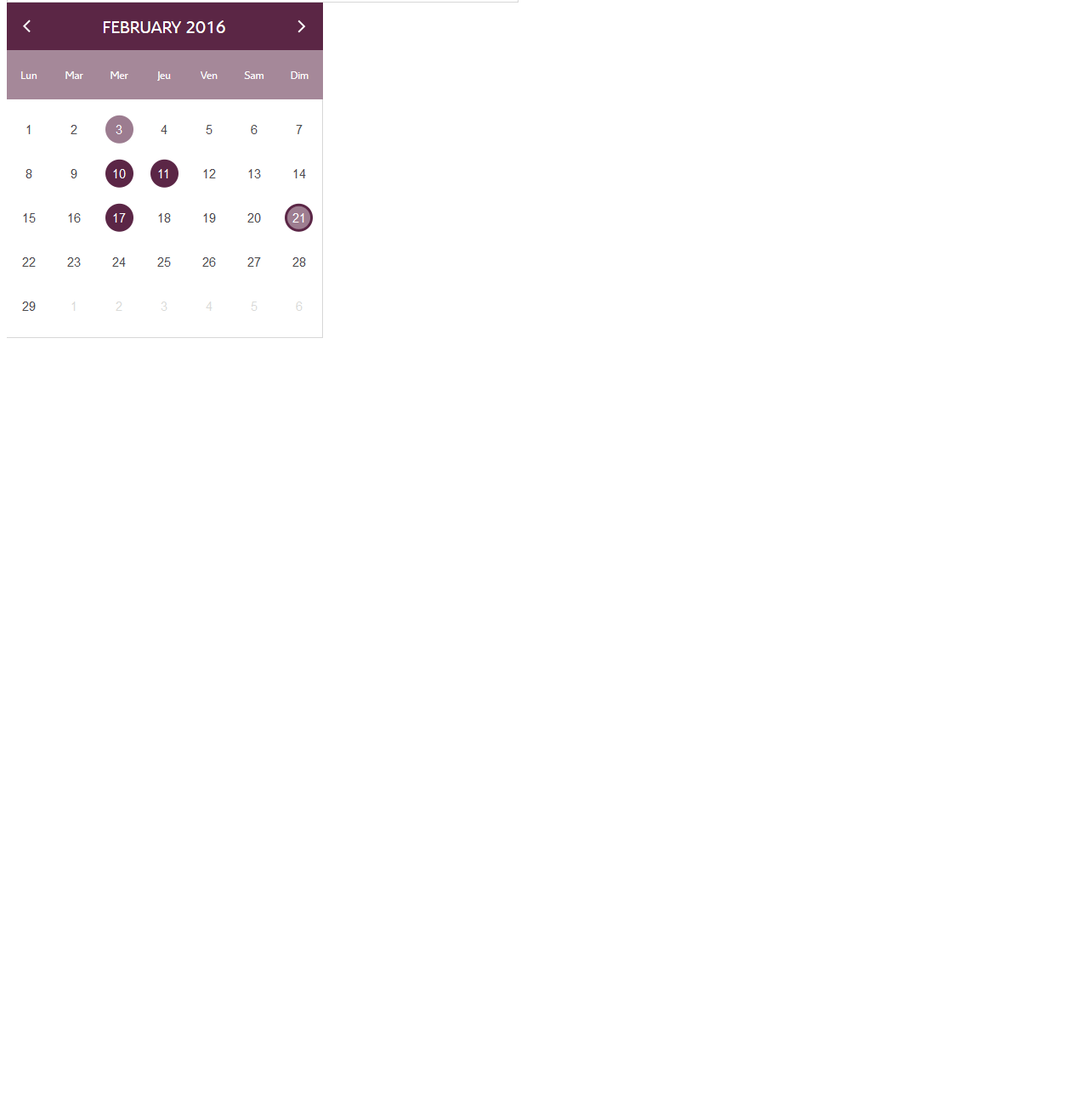
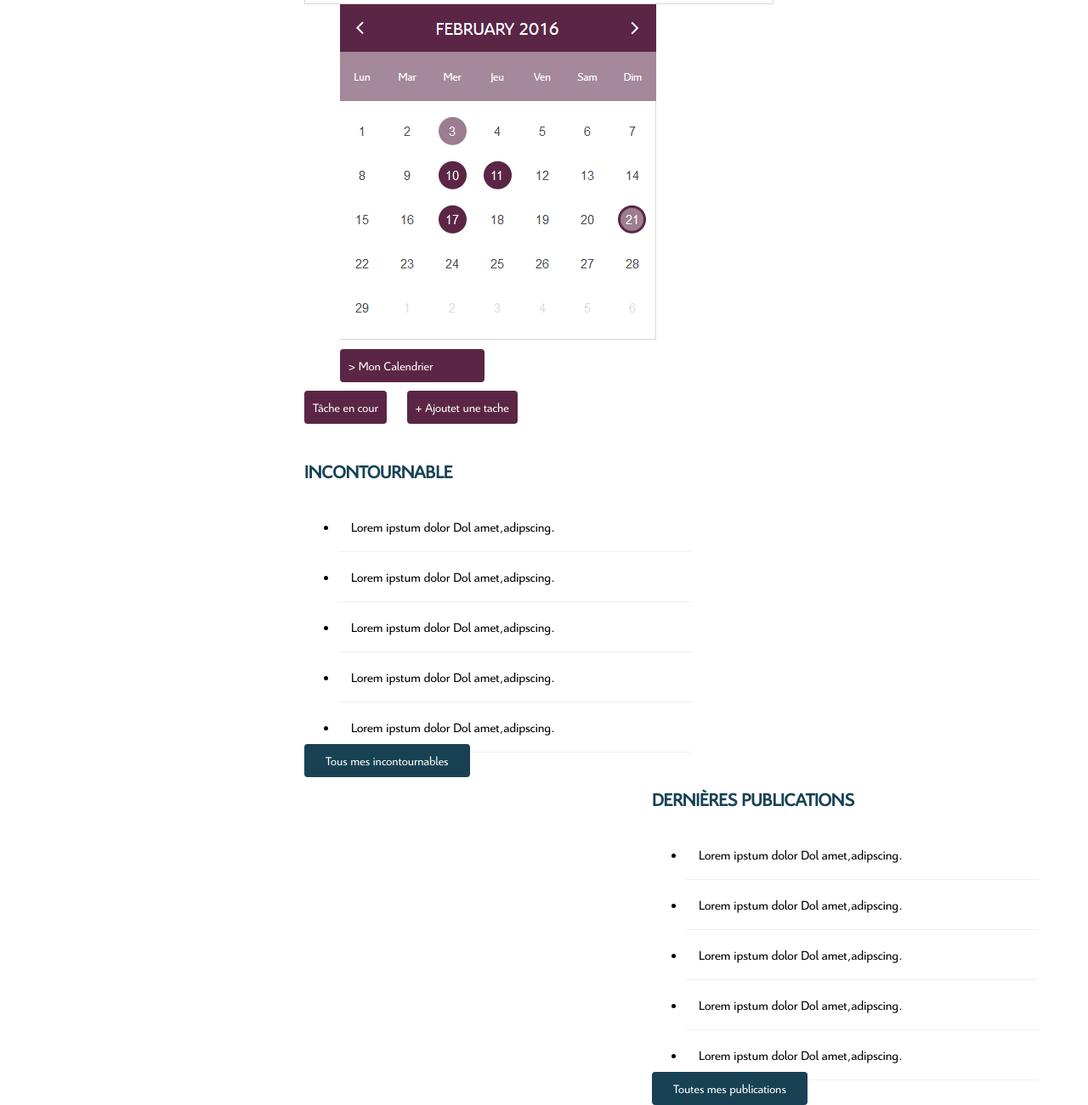
Before and after one commit to bouare12/citroen, a website: page app/index.html in a window 1280 px wide. Shown: the part 818-2119 px from the top of the page at 85% size. Before the commit the page ends 1225 px from the top, so only its background shows below. Drawn offline with nearby package versions, Linux system fonts and the light colour scheme; files that its build step writes are made by us from their sources.

Commit message:
3ieme commit

```diff
--- a/app/index.html
+++ b/app/index.html
@@ -71,7 +71,6 @@
 							<img class="banlogo" src="images/slider/1.png">
 						</div>
 						<h2>Agenda</h2>
-						<div class="contenaire">
 						<div class="content">
 							<ul class="slidleft">
 								<li><span class="jour">13</span></li>
@@ -90,7 +89,61 @@
 						</div>
 						<div class="slideright">
 							<img src="images/calendar.png">
+							<div class="calen">
+								<a href="#">>    Mon Calendrier</a>
 							</div>
 						</div>
+						<div class="btn1">
+							<li><a href="#">Tâche en cour</a></li>
+							<li><a href="#"> + Ajoutet une tache</a></li>
+						</div>
+						<footer>
+							<div class="footleft">
+								<h3>
+									INCONTOURNABLE
+								</h3>
+								<ul>
+									<li>
+										<a href="#">Lorem ipstum dolor Dol amet,adipscing. </a>
+									</li>
+									<li>
+										<a href="#">Lorem ipstum dolor Dol amet,adipscing. </a>
+									</li>
+									<li>
+										<a href="#">Lorem ipstum dolor Dol amet,adipscing. </a>
+									</li>
+									<li>
+										<a href="#">Lorem ipstum dolor Dol amet,adipscing. </a>
+									</li>
+									<li>
+										<a href="#">Lorem ipstum dolor Dol amet,adipscing. </a>
+									</li>
+								</ul>
+								<a href="#" class="btn2">Tous mes incontournables</a>
+							</div>
+							<div class="footright">
+								<h3>
+									DERNIÈRES PUBLICATIONS
+								</h3>
+								<ul>
+									<li>
+										<a href="#">Lorem ipstum dolor Dol amet,adipscing. </a>
+									</li>
+									<li>
+										<a href="#">Lorem ipstum dolor Dol amet,adipscing. </a>
+									</li>
+									<li>
+										<a href="#">Lorem ipstum dolor Dol amet,adipscing. </a>
+									</li>
+									<li>
+										<a href="#">Lorem ipstum dolor Dol amet,adipscing. </a>
+									</li>
+									<li>
+										<a href="#">Lorem ipstum dolor Dol amet,adipscing. </a>
+									</li>
+								</ul>
+								<a href="#" class="btn3">Toutes mes publications</a>
+							</div>
+						</footer>
 					</body>
 					</html>
--- a/app/sass/citroen.scss
+++ b/app/sass/citroen.scss
@@ -31,6 +31,7 @@ nav{
 		}
 	}
 }
+
 header{
 	overflow:auto;
 	inline-block: center;
@@ -52,9 +53,6 @@ header{
 	}
 }
 
-.contenaire{
-	display: inline-block;
-
 h2{
 	color: #5b2645;
 	font-family:"citroenbold";
@@ -67,8 +65,9 @@ header{
 	overflow: auto;
 	border: 1px solid #d7d7d7;
 	margin-top: 20px;
-		width: 600px;
+	width: 550px;
 	display: inline-block;
+	margin-left: 350px;
 
 	.slidleft{
 		padding: auto;
@@ -76,6 +75,7 @@ header{
 		li{
 			display: inline-block;
 		}
+
 		.jour{
 			border: 1px solid #d7d7d7;
 			padding: 12px 12px 12px 12px;
@@ -86,6 +86,7 @@ header{
 			border-right-width: 0px;
 
 		}
+
 		.day{
 			border: 1px solid #d7d7d7;
 			font-family: "citroenbold";
@@ -95,13 +96,11 @@ header{
 			padding: 12px 12px 12px 12px;
 			margin-right: 60px;
 			padding-right: 100;
-
 		}
 	}
 
 	.seconleft{
 		padding: auto;
-			text-decoration: none;
 
 		li{
 			margin: 20px;
@@ -112,7 +111,7 @@ header{
 			img{
 
 				text-decoration: none;
-				}
+				border-bottom: 1px solid #f2f2f2;
 			}
 		}
 	}
@@ -124,5 +123,128 @@ header{
 	.banlogo{
 		margin-left: 600px;
 	}
+}
+
+.slideright{
+	float: right;
+	display: block;
+	margin-right: 500px;
+
+	.calen{
+		text-decoration: none;
+		font-family: "citroenregular";
+		background: #5b2645;
+		color: white;
+		width:  150px;
+		padding: 10px 10px 10px;
+		margin-top: 10px;
+		border-radius: 4px;
+
+		a{
+			text-decoration: none;
+			color:white;
+			text-align: center;
+			font-size: 15px;
+		}
+	}
+}
+
+.btn1{
+	margin-left: 350px;
+	font-family: "citroenregular";
+
+	li{
+		display: inline-block;
+		background: #5b2645;
+		padding: 10px 10px 10px;
+		margin-top: 10px;
+		margin-right: 20px;
+		border-radius: 4px;
+
+		a{
+			text-decoration: none;
+			color: white;
+			font-size: 15px;
+		}
+	}
+}
+footer{
+	display:inline-block;
+	margin-top: 20px;
+
+	.footleft{
+		float: left;
+		width: 500px;
+		margin-left: 350px;
+
+		h3{
+			font-family: "citroenregular";
+			font-size: 22px;
+			color: #184254;
+		}
+
+		ul{
+			margin:auto;
+			margin-right: 50px;
+
+			li{
+				font-family:"citroenregular";
+				width: 400px;
+				border-bottom: 1px solid #f0f0f0;
+				padding: 19px 0 19px 15px;
+
+				a{
+					text-decoration: none;
+					color: inherit;
+				}
+			}
+		}
+		.btn2{
+			text-decoration: none;
+			font-family: "citroenregular";
+			font-size: 15px;
+			background: #184254;
+			color: white;
+			border-radius: 4px;
+			padding: 10px 25px;
 
 		}
+	}
+	.footright{
+		float: right;
+
+		h3{
+			font-family: "citroenregular";
+			font-size: 22px;
+			color: #184254;
+		}
+
+		ul{
+			margin:auto;
+			margin-right: 50px;
+
+			li{
+				font-family:"citroenregular";
+				width: 400px;
+				border-bottom: 1px solid #f0f0f0;
+				padding: 19px 0 19px 15px;
+
+				a{
+					text-decoration: none;
+					color: inherit;
+				}
+			}
+		}
+
+		.btn3{
+			text-decoration: none;
+			font-family: "citroenregular";
+			font-size: 15px;
+			background: #184254;
+			color: white;
+			border-radius: 4px;
+			padding: 10px 25px;
+
+		}
+	}
+}
```
Lines whose indentation alone changed are shown as unchanged.
